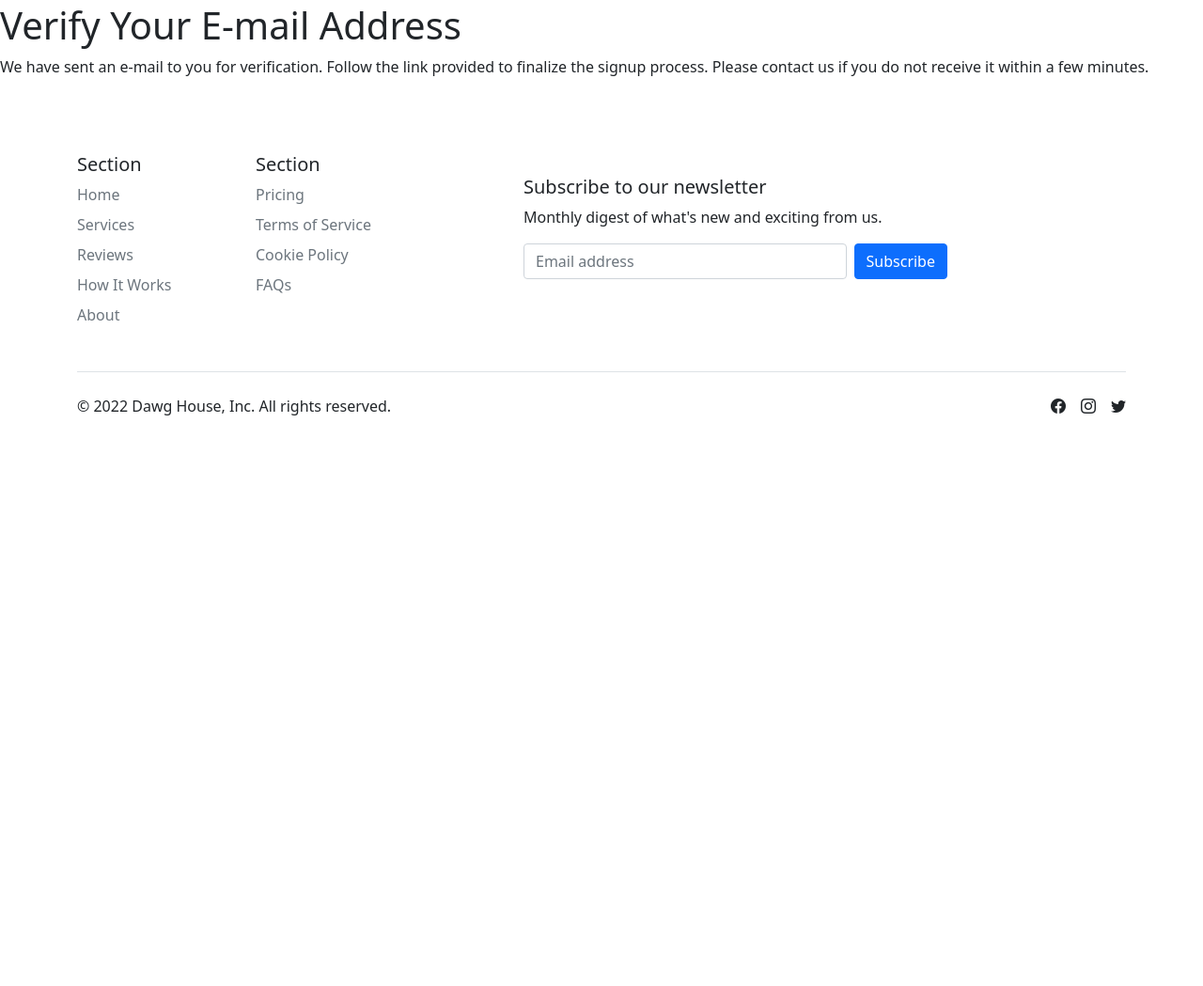
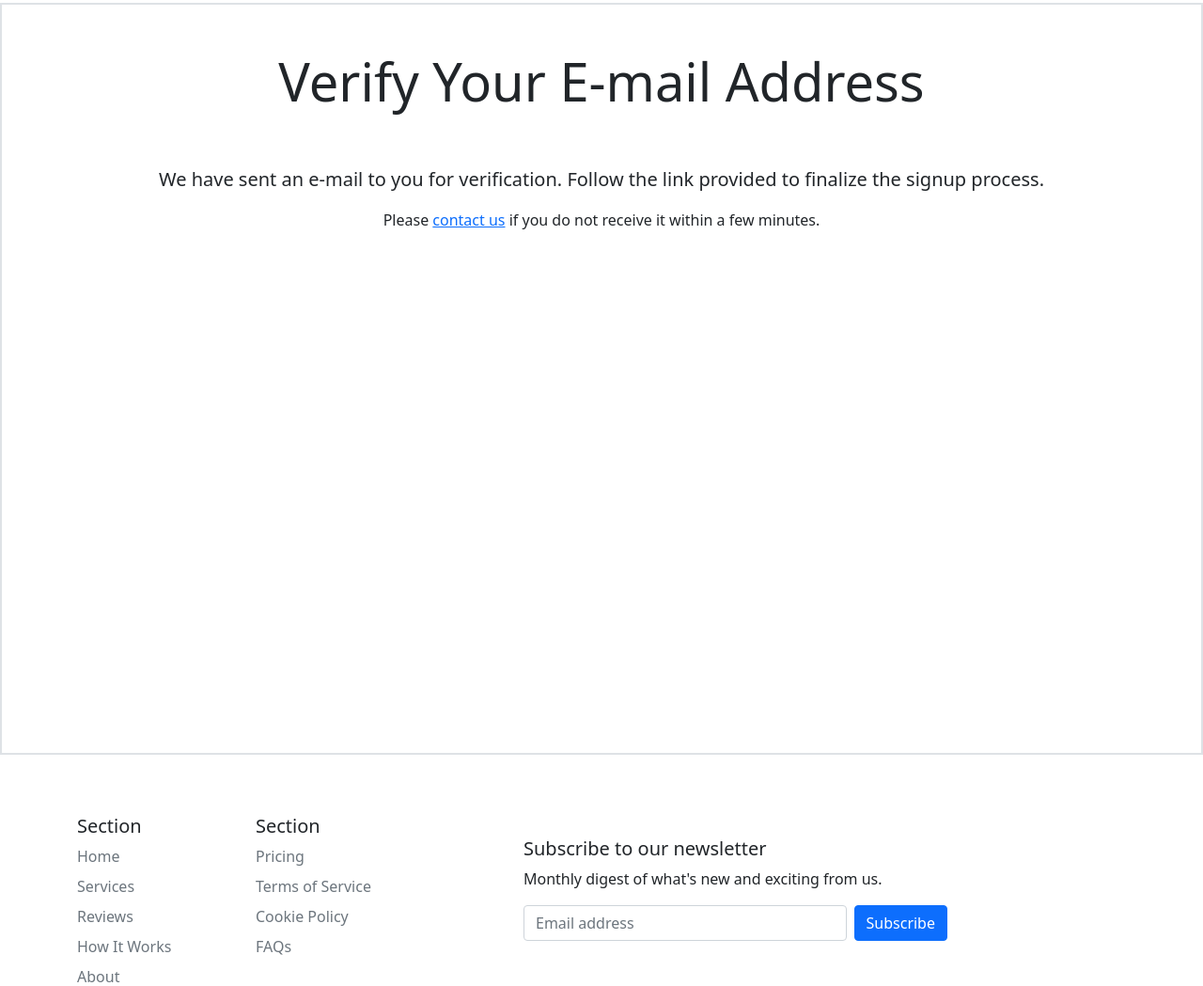
Before and after one commit to Colm1711/dawg_house, a Django app: a page that uses templates/allauth/account/verification_sent.html in a window 1280 px wide. Shown: the part 85-1134 px from the top of the page at 94% size. Before the commit the page ends 527 px from the top, so only its background shows below. Run offline with Django 3.2, Linux system fonts and the light colour scheme; some libraries are stand-ins or nearby versions.

Commit message:
add custom styling to layout

```diff
--- a/templates/allauth/account/verification_sent.html
+++ b/templates/allauth/account/verification_sent.html
@@ -5,8 +5,13 @@
 {% block head_title %}{% trans "Verify Your E-mail Address" %}{% endblock %}
 
 {% block content %}
-    <h1>{% trans "Verify Your E-mail Address" %}</h1>
-
-    <p>{% blocktrans %}We have sent an e-mail to you for verification. Follow the link provided to finalize the signup process. Please contact us if you do not receive it within a few minutes.{% endblocktrans %}</p>
-
+<div class="border border-2 min-vh-100">
+    <h1 class="display-4 text-center pt-5">{% trans "Verify Your E-mail Address" %}</h1>
+    <div class="pt-5">
+      <div class="text-center ">
+        <p class="lead">{% blocktrans %}We have sent an e-mail to you for verification. Follow the link provided to finalize the signup process.</p>
+          <p>Please <a href="#">contact us</a> if you do not receive it within a few minutes.</p>{% endblocktrans %}
+      </div>
+    </div>
+  </div>
 {% endblock %}
```
